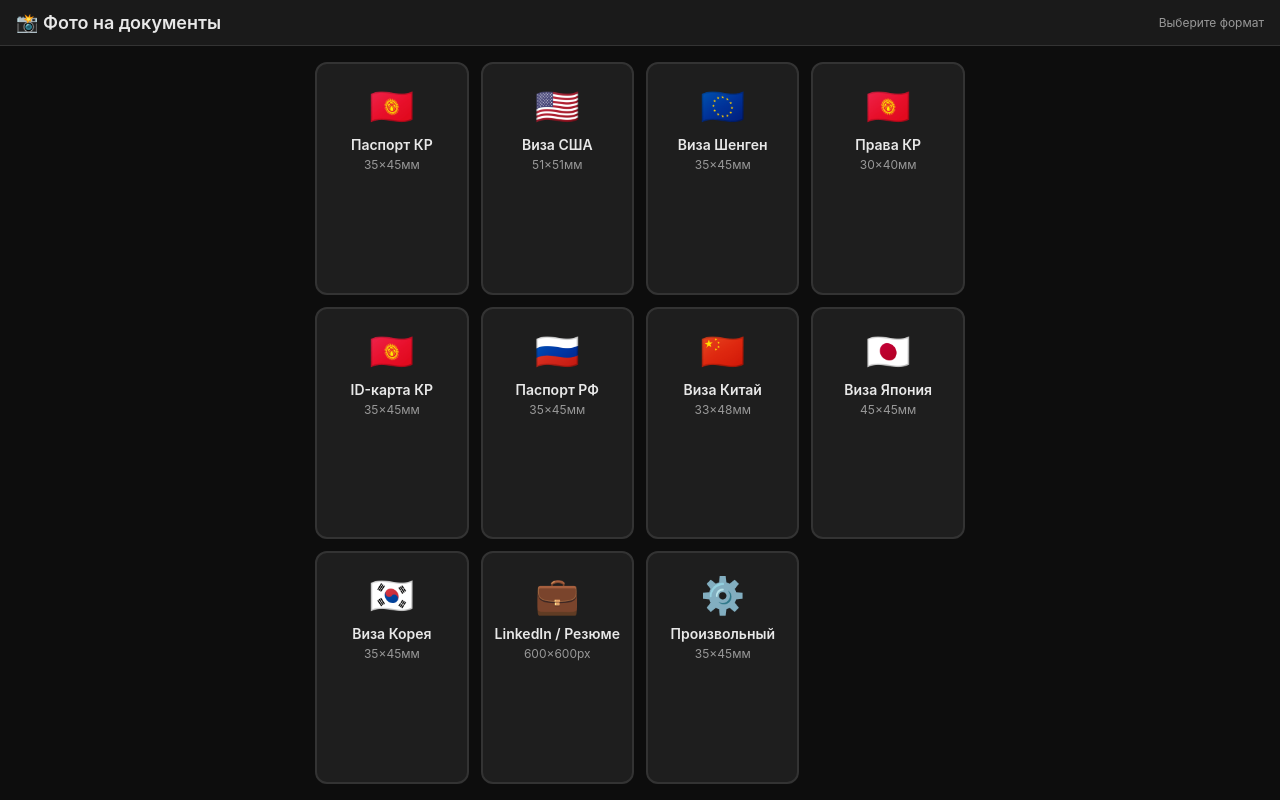
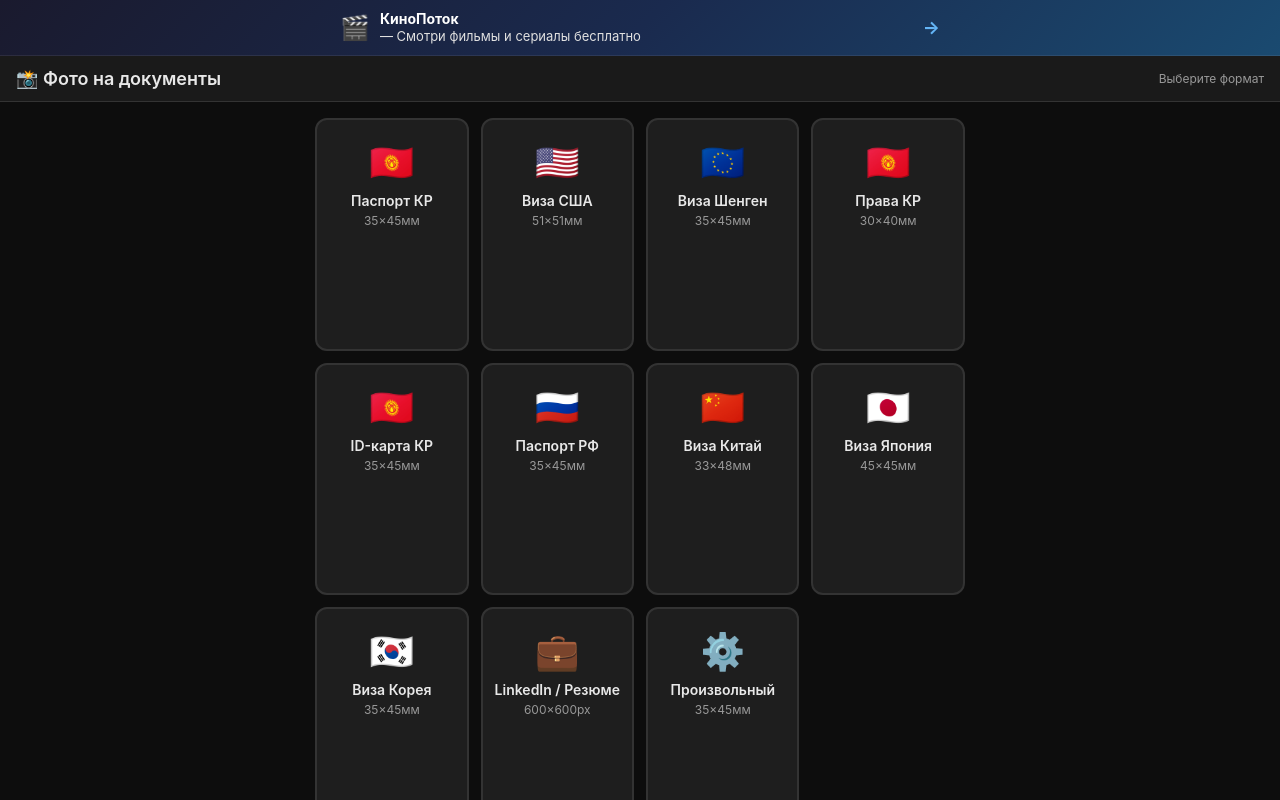
Before and after one commit to Djumabaevs/foto, a plain HTML site: page index.html in a window 1280 px wide. Drawn offline with Linux system fonts and the light colour scheme.

Commit message:
Add promo banner linking to relaxview.live

```diff
--- a/css/style.css
+++ b/css/style.css
@@ -1,3 +1,25 @@
+/* ===== Promo Banner ===== */
+.promo-banner {
+  display: block;
+  text-decoration: none;
+  background: linear-gradient(135deg, #1a1a2e 0%, #16213e 50%, #0f3460 100%);
+  border-bottom: 1px solid rgba(255,255,255,0.08);
+  padding: 10px 16px;
+  transition: background 0.3s;
+}
+.promo-banner:hover { background: linear-gradient(135deg, #1a1a2e 0%, #1a2a4e 50%, #1a4a70 100%); }
+.promo-banner-inner {
+  display: flex;
+  align-items: center;
+  gap: 10px;
+  max-width: 600px;
+  margin: 0 auto;
+}
+.promo-icon { font-size: 24px; flex-shrink: 0; }
+.promo-text { flex: 1; color: #e0e0e0; font-size: 13px; line-height: 1.3; }
+.promo-text strong { color: #fff; font-size: 14px; display: block; }
+.promo-arrow { color: #64b5f6; font-size: 18px; font-weight: bold; flex-shrink: 0; }
+
 /* style.css — Dark theme, mobile-first */
 :root {
   --bg: #0d0d0d;
--- a/index.html
+++ b/index.html
@@ -11,6 +11,17 @@
   <link rel="stylesheet" href="css/print.css">
 </head>
 <body>
+
+<!-- ===== BANNER ===== -->
+<a href="https://relaxview.live" target="_blank" rel="noopener" class="promo-banner">
+  <div class="promo-banner-inner">
+    <span class="promo-icon">🎬</span>
+    <div class="promo-text">
+      <strong>КиноПоток</strong> — Смотри фильмы и сериалы бесплатно
+    </div>
+    <span class="promo-arrow">→</span>
+  </div>
+</a>
 
 <!-- ===== SCREEN: PRESETS ===== -->
 <div class="screen active" id="screen-presets">
```
